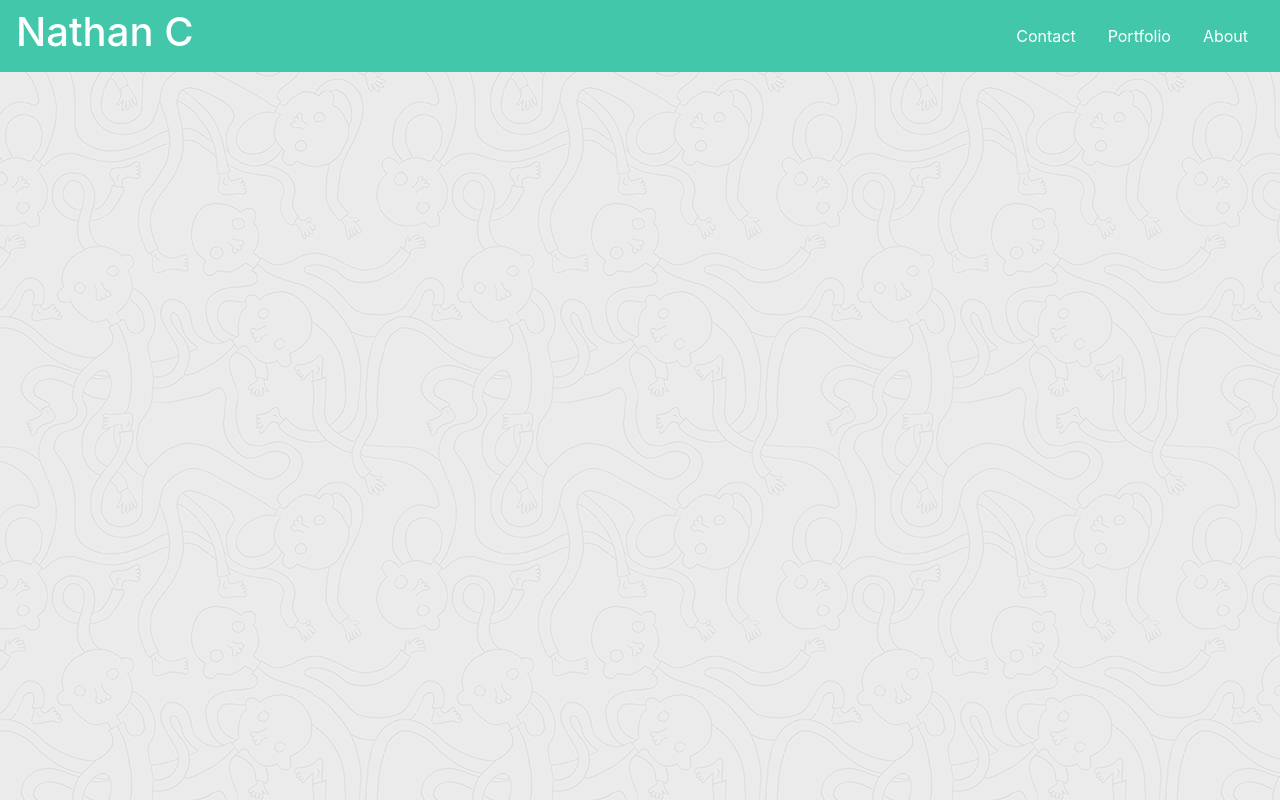
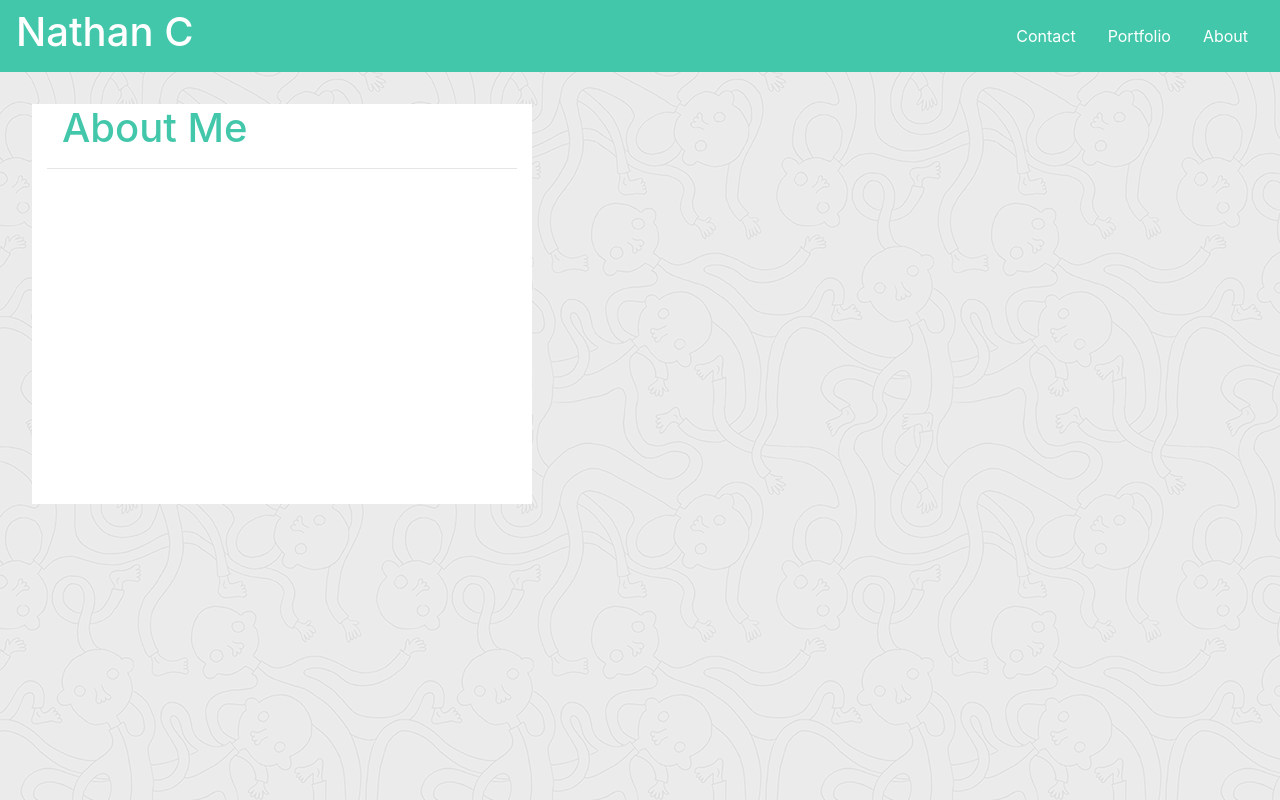
Before and after one commit to Napica/HW-02-Get-to-know-portfolio, a plain HTML site: page index.html in a window 1280 px wide. Drawn offline with nearby package versions, Linux system fonts and the light colour scheme.

Commit message:
added an About Me section to the index page.

```diff
--- a/assets/style.css
+++ b/assets/style.css
@@ -13,3 +13,12 @@ nav h1 {
 body {
     background-image:url("../assets/ignasi_pattern_s.png");
  }
+
+ .aboutmebox{
+     width: 500px;
+     height: 400px;
+     color:#43c7aa !important;
+     background-color: white;
+     position: relative;
+     margin: 2em;
+ }
--- a/index.html
+++ b/index.html
@@ -39,12 +39,14 @@
       </ul>
     </nav>
 
-
-
-
-    <footer>
-
-    </footer>
+    <main class="aboutmebox container">
+      <div class="row">
+        <div class="col-sm-12">
+          <h1 class="col-sm-6">About Me</h1>
+          <hr>
+        </div>
+      </div>
+    </main>
 
     <script
       src="https://code.jquery.com/jquery-3.5.1.slim.min.js"
```
